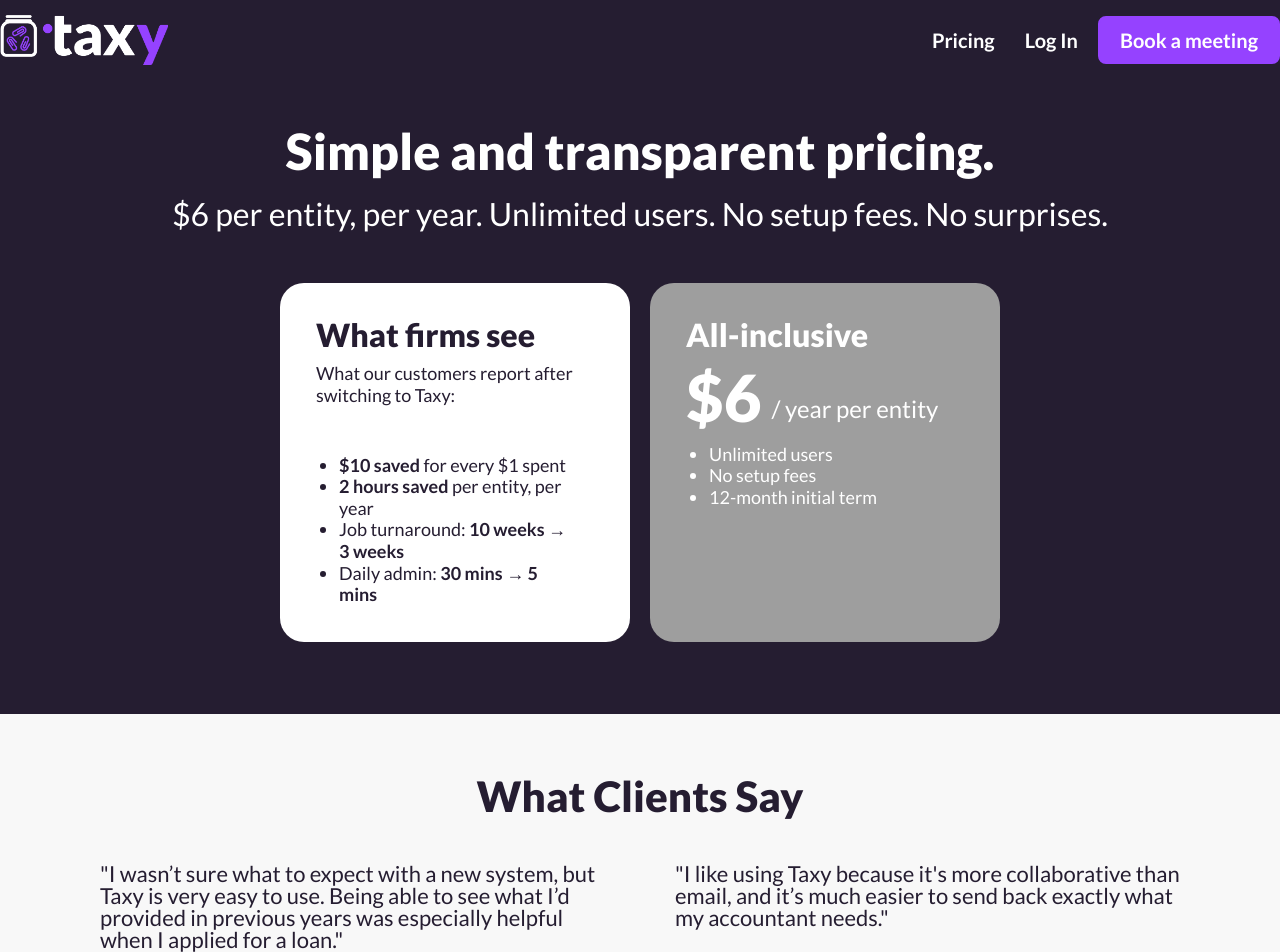
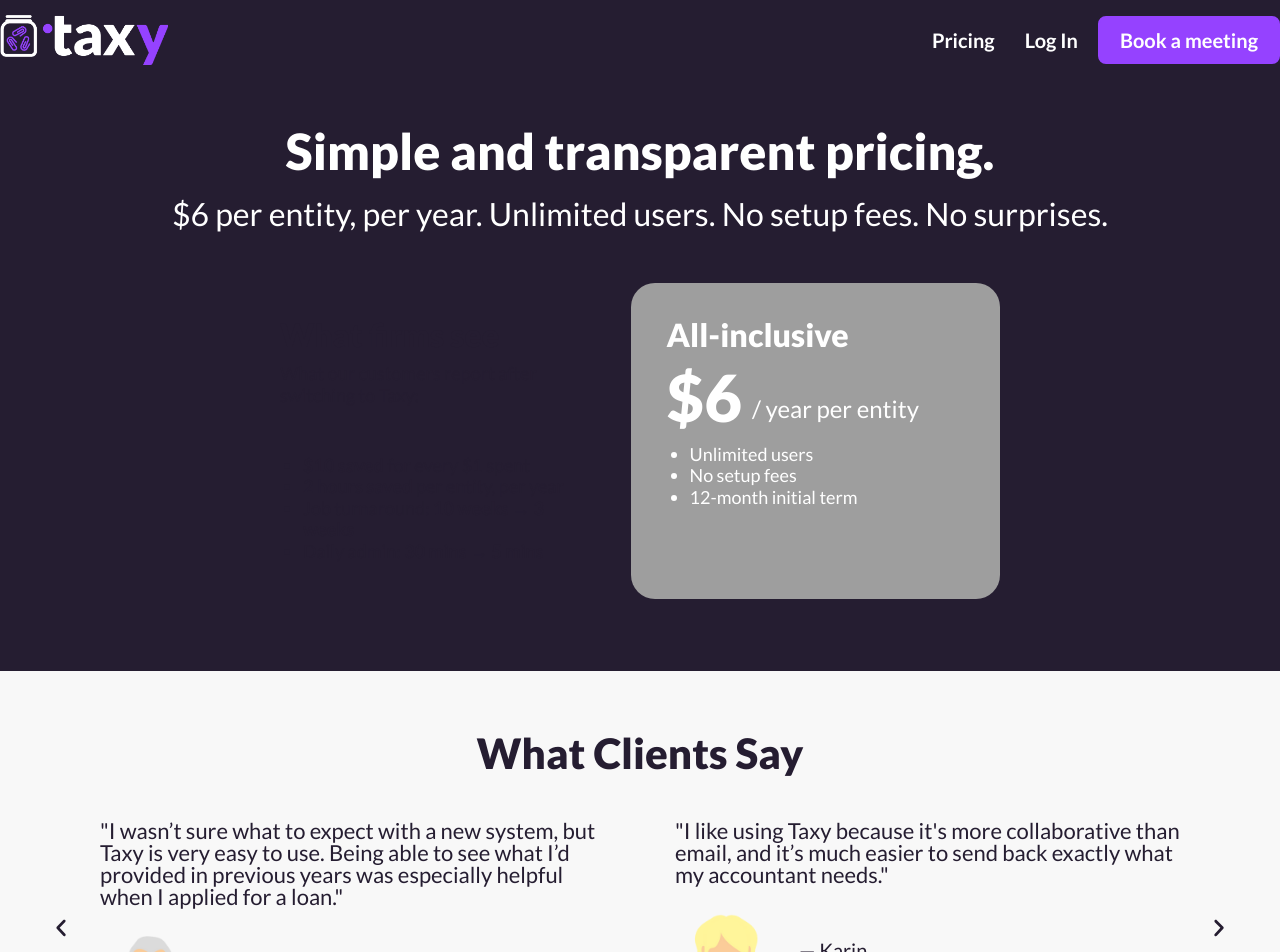
Before and after one commit to taxy-au/taxy-website, a Jekyll site: the page built from pricing.html, in a window 1280 px wide. Shown: the top 952 px of the page. Built offline with Jekyll 4.4.1, drawn with Linux system fonts in a browser that asks for light colours; nearby versions of some CDN libraries; library files that are not in the unit come from our copies.

Commit message:
Pricing: strip card chrome from "What firms see" proof column
Override the white card's background, border-radius, box-shadow, and
horizontal padding to nothing — only the purple price card on the right
keeps card treatment. The proof column now reads as plain text against
the dark page background, removing the last visual hint of "two
competing tiers."

Targets .elementor-element-a4be9a6 with !important to win against the
per-id rules in post-125.css.

Co-Authored-By: Claude Opus 4.7 (1M context) <noreply@anthropic.com>

```diff
--- a/_includes/head-pricing.html
+++ b/_includes/head-pricing.html
@@ -1 +1,10 @@
 <link rel='stylesheet' id='elementor-post-125-css' href='{{ site.baseurl }}/assets/wp-content/uploads/elementor/css/post-125.css' media='all' />
+<style id="taxy-pricing-overrides">
+  .elementor-element.elementor-element-a4be9a6 {
+    background-color: transparent !important;
+    border-radius: 0 !important;
+    box-shadow: none !important;
+    padding-left: 0 !important;
+    padding-right: 0 !important;
+  }
+</style>
```
